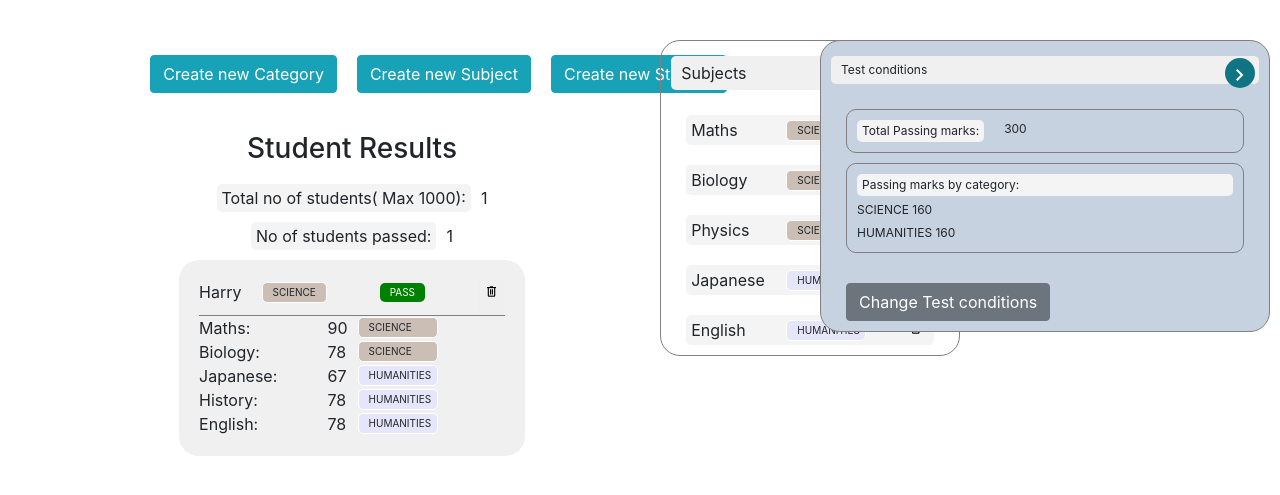
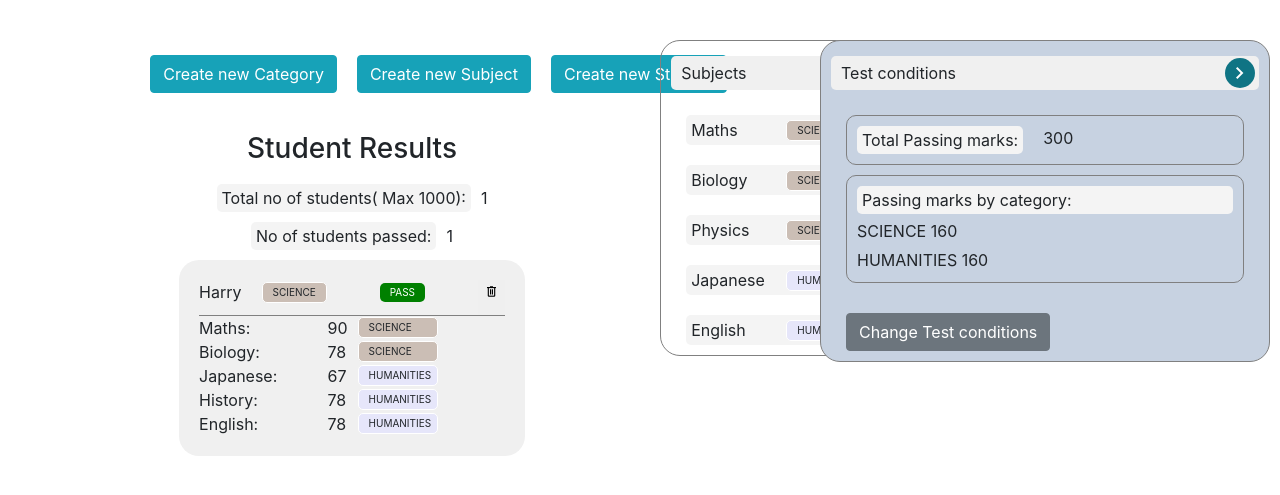
Before and after one commit to raj03gerard/PVP_HR_Test_Django_To_Host, a Django app: page / in a window 1280 px wide. Shown: the top 495 px of the page. Run offline with Django 4.2, Linux system fonts and the light colour scheme; data comes from the database, SQL or seed files in the repository.

Commit message:
Revert "Changed font sizes"
This reverts commit faaaafa17f99bcb5b378ac062f39c326d782ffd3.

```diff
--- a/PVP_Project/static/css/base_style.css
+++ b/PVP_Project/static/css/base_style.css
@@ -19,7 +19,6 @@
     padding: 10px 5px;
     background-color: #c7d2e1;
     transition: all 0.1s linear;
-    font-size: 12px;
 }
 .section-label{
     padding: 5px 10px;
@@ -44,7 +43,6 @@
     height: 30px;
     border-radius: 50%;
     cursor: pointer;
-    font-size: 24px;
 }
 #expand-sidebar-btn{
     display: none;
--- a/PVP_Project/static/css/form-control.css
+++ b/PVP_Project/static/css/form-control.css
@@ -36,7 +36,6 @@
 .test_conditions_close_btn{
     top: -50px;
     right: 0;
-    font-size: 16px;
 }
 .test-conditions-wrapper{
     position: relative;
```
